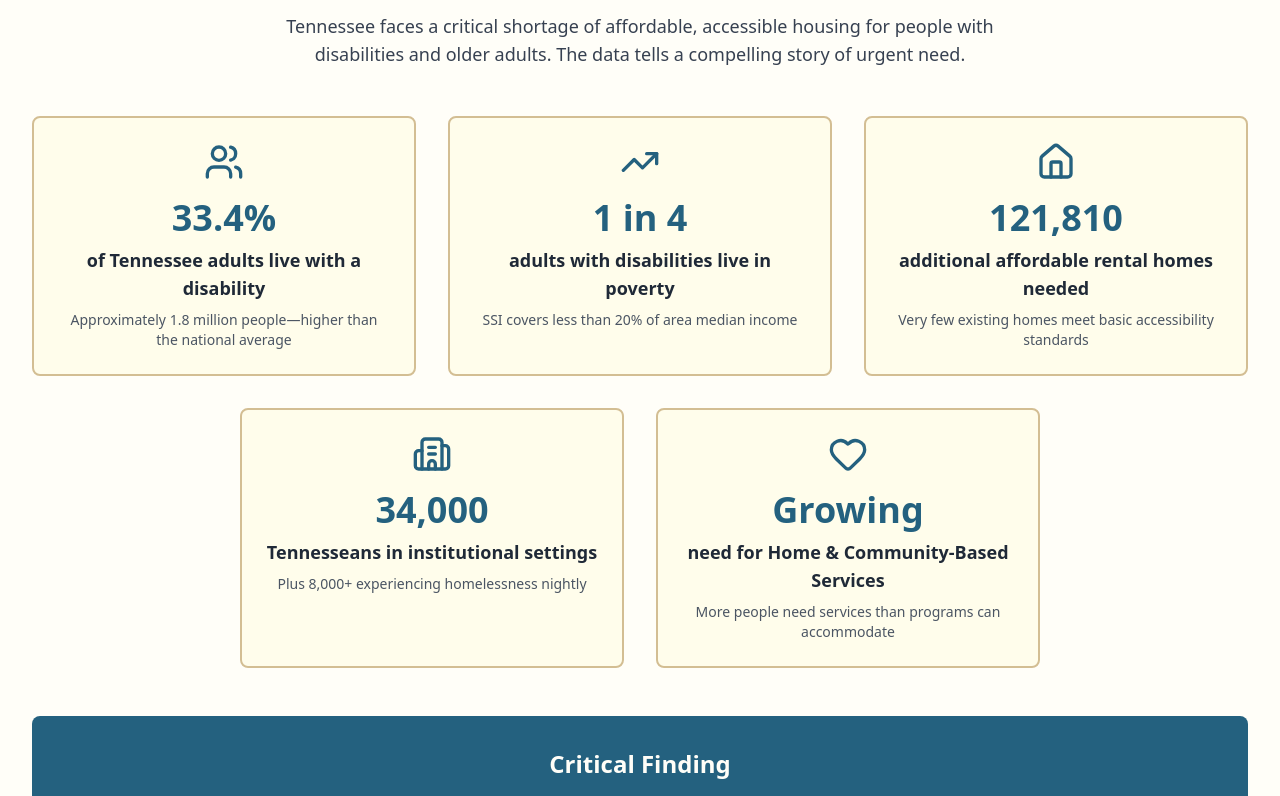
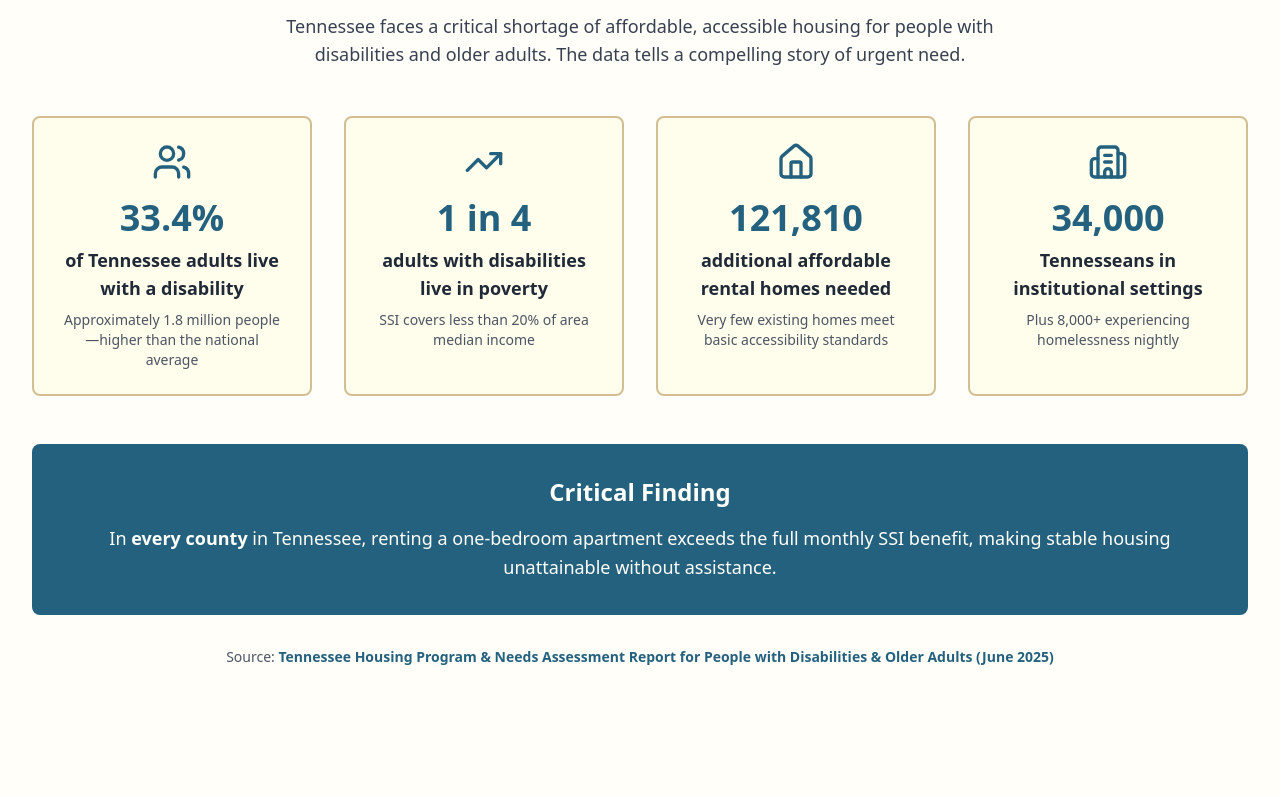
Before and after one commit to auzzie13/living-years-website, a React (Create React App) app: page / in a window 1280 px wide. Shown: the part 604-1400 px from the top of the page. Built offline with nearby package versions, Linux system fonts and the light colour scheme.

Commit message:
edits to names, removed stat

```diff
--- a/src/components/sections/AboutSection.jsx
+++ b/src/components/sections/AboutSection.jsx
@@ -12,7 +12,7 @@ const AboutSection = () => {
       name: "Mike Epley",
       title: "Founder/CEO",
       image: "/images/Mike_Epley.png",
-      bio: "Mike is passionate for this nonprofit started with his faith in Jesus Christ and believes it's a calling from the Lord. He had the vision for 15 years and wanted to put it to fruition. With not ever being married, he believes in community and feels his success has been granted by God and extended through his friendships. He wanted to create that opportunity for adults with intellectual and/or developmental disabilities to have a chance to experience apartment-style living on their own while building friendships within a community.\n\n Currently, he is the play-by-play broadcaster for Indy Nation Sports Network, spotter for the Tennessee Titans, and has been in recruitment on a state and national level for the last 12 plus years.\n\n He has a French bulldog named Stick. No kids and driven to make the world a better place."
+      bio: "Mike Epley is passionate for this nonprofit started with his faith in Jesus Christ and believes it's a calling from the Lord. He had the vision for 15 years and wanted to put it to fruition. With not ever being married, he believes in community and feels his success has been granted by God and extended through his friendships. He wanted to create that opportunity for adults with intellectual and/or developmental disabilities to have a chance to experience apartment-style living on their own while building friendships within a community.\n\n Currently, he is the play-by-play broadcaster for Indy Nation Sports Network, spotter for the Tennessee Titans, and has been in recruitment on a state and national level for the last 12 plus years.\n\n He has a French bulldog named Stick. No kids and driven to make the world a better place."
     },
     {
       name: "Matt Rogers",
@@ -24,7 +24,7 @@ const AboutSection = () => {
       name: "Daniel Pollard",
       title: "Secretary",
       image: "/images/Daniel_Pollard-2.png",
-      bio: "Daniel was born and raised in Columbia, Tn. He currently resides in Spring Hill with his wife Jeanne Pollard who is a middle school teacher in Williamson county. They have five children; Daniel, Katie, Hannah, Alex and Charlotte. Katie is their special needs daughter that was born with a rare genetic disorder, diploid triploid mosaicism. He is one of the 4 co-owners of Jones and Lang Sporting Goods in Columbia, Tn. His favorite hobby during spare time is golfing."
+      bio: "Daniel Pollard was born and raised in Columbia, TN. He currently resides in Spring Hill with his wife Jeanne Pollard who is a middle school teacher in Williamson county. They have five children; Daniel, Katie, Hannah, Alex and Charlotte. Katie is their special needs daughter that was born with a rare genetic disorder, diploid triploid mosaicism. He is one of the 4 co-owners of Jones and Lang Sporting Goods in Columbia, Tn. His favorite hobby during spare time is golfing."
     },
     {
       name: "Dave Cherry",
--- a/src/components/sections/StatsSection.jsx
+++ b/src/components/sections/StatsSection.jsx
@@ -2,7 +2,7 @@
 // FILE: src/components/sections/StatsSection.jsx
 // ============================================
 import React from "react";
-import { Home, Users, TrendingUp, Building2, Heart } from "lucide-react";
+import { Home, Users, TrendingUp, Building2 } from "lucide-react";
 
 const StatsSection = () => {
   const stats = [
@@ -31,12 +31,6 @@ const StatsSection = () => {
       description: "Tennesseans in institutional settings",
       subtext: "Plus 8,000+ experiencing homelessness nightly",
     },
-    {
-      icon: <Heart size={40} />,
-      stat: "Growing",
-      description: "need for Home & Community-Based Services",
-      subtext: "More people need services than programs can accommodate",
-    },
   ];
 
   return (
@@ -55,16 +49,11 @@ const StatsSection = () => {
         </div>
 
         {/* Stats Grid */}
-        <div className="grid md:grid-cols-2 lg:grid-cols-12 gap-8 mb-12">
+        <div className="grid md:grid-cols-2 lg:grid-cols-4 gap-8 mb-12">
           {stats.map((item, index) => (
             <div
               key={index}
-              className={`
-    bg-living-cream p-6 rounded-lg border-2 border-living-gold hover:shadow-lg transition-shadow
-    md:col-span-1
-    lg:col-span-4
-    ${index === 3 ? "lg:col-start-3" : index === 4 ? "lg:col-start-7" : ""}
-  `}
+              className="bg-living-cream p-6 rounded-lg border-2 border-living-gold hover:shadow-lg transition-shadow"
             >
               <div className="flex justify-center mb-4 text-living-blue">
                 {item.icon}
@@ -105,9 +94,8 @@ const StatsSection = () => {
               className="text-living-blue hover:underline font-semibold"
             >
               Tennessee Housing Program & Needs Assessment Report for People
-              with Disabilities & Older Adults
-            </a>{" "}
-            (June 2025)
+              with Disabilities & Older Adults (June 2025)
+            </a>
           </p>
         </div>
       </div>
```
